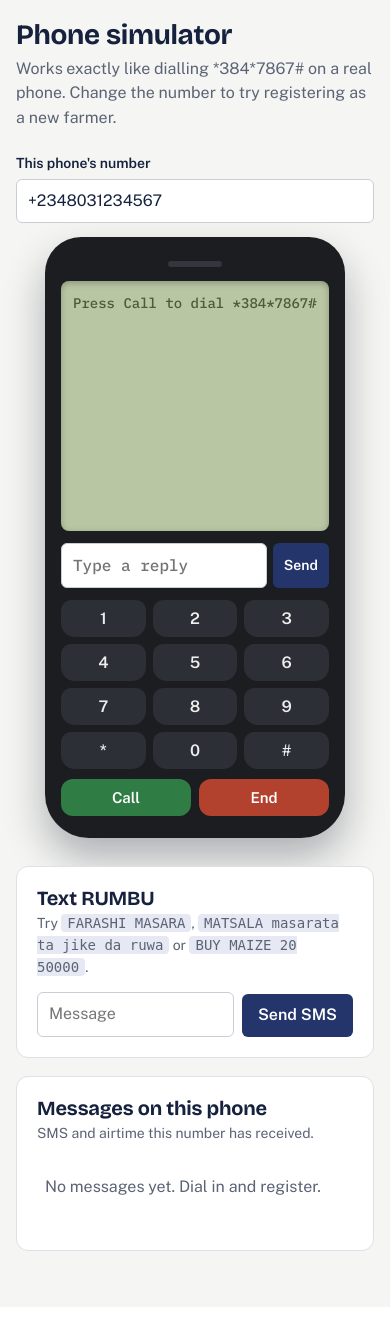
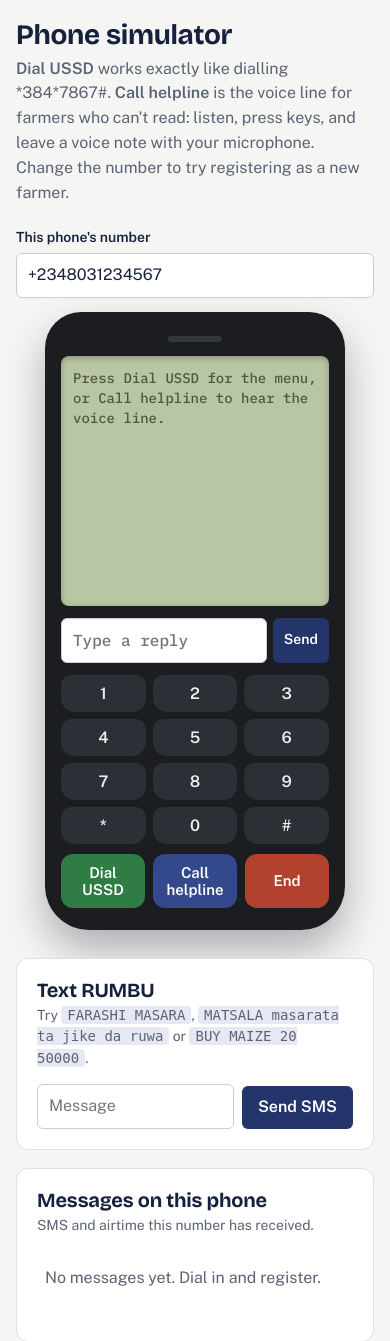
Before and after one commit to Feeyzo/rumbu, a Flask app: page /simulator in a window 390 px wide. Shown: the part 161-1502 px from the top of the page. Before the commit the page ends 1412 px from the top, so only its background shows below. Run offline with Flask 3, Linux system fonts and the light colour scheme; data comes from the database, SQL or seed files in the repository; data that the repository does not hold is empty.

Commit message:
Voice: Hausa prompt recording studio and helpline in the simulator
- Admin Voice prompts page: record, play back, delete and download every
  IVR prompt (Hausa and English) from the browser mic as phone-ready WAV
- Storage tips get their own recorded prompts; prices are read by SMS
- Phone simulator 'Call helpline' runs the real voice XML: plays prompts,
  takes keypresses, records a voice note that reaches Operations

Co-Authored-By: Claude Opus 5.5 <noreply@anthropic.com>
Claude-Session: https://claude.ai/code/session_017e7uCHMMETT31Sxqp3w1K6

```diff
--- a/app.py
+++ b/app.py
@@ -20,7 +20,9 @@ from rumbu.content import CROPS, LGAS, PROBLEMS, crop_name, lga_name, problem_na
 app = Flask(__name__)
 app.secret_key = os.environ.get("SECRET_KEY") or secrets.token_hex(32)
 app.config.update(SESSION_COOKIE_SAMESITE="Lax", SESSION_COOKIE_HTTPONLY=True,
-                  PERMANENT_SESSION_LIFETIME=timedelta(days=7))
+                  PERMANENT_SESSION_LIFETIME=timedelta(days=7), MAX_CONTENT_LENGTH=6 * 1024 * 1024)
+
+RECORDINGS_DIR = os.path.join(app.static_folder, "recordings")
 
 DEMO = os.environ.get("SEED_DEMO", "1") == "1"
 SIMULATOR = os.environ.get("SIMULATOR", "1") == "1"
@@ -352,12 +354,89 @@ def admin_users():
     return render_template("users.html", users=users, farmers=farmers)
 
 
+# ---------- Voice prompt studio ----------
+def _prompt_rows():
+    rows = []
+    for key, p in voice.PROMPTS.items():
+        row = {"key": key, "label": p["label"]}
+        for lang in ("ha", "en"):
+            f = voice.audio_file(key, lang)
+            v = int(os.path.getmtime(os.path.join(voice.AUDIO_DIR, f))) if f else 0
+            row[lang] = {"text": p[lang], "file": f, "v": v}
+        rows.append(row)
+    return rows
+
+
+@app.get("/admin/voice")
+@auth.require("admin")
+def admin_voice():
+    rows = _prompt_rows()
+    done = sum(1 for r in rows if r["ha"]["file"])
+    return render_template("voice.html", rows=rows, done=done)
+
+
+@app.post("/admin/voice/<lang>/<key>")
+@auth.require("admin")
+def admin_voice_save(lang, key):
+    if lang not in ("ha", "en") or key not in voice.PROMPTS:
+        abort(404)
+    for ext in voice.AUDIO_EXTS:  # one recording per prompt
+        old = os.path.join(voice.AUDIO_DIR, f"{lang}_{key}{ext}")
+        if os.path.exists(old):
+            os.remove(old)
+    _save_wav(request.files.get("audio"), voice.AUDIO_DIR, f"{lang}_{key}.wav")
+    return {"ok": True, "url": url_for("static", filename=f"audio/{lang}_{key}.wav")}
+
+
+@app.post("/admin/voice/<lang>/<key>/delete")
+@auth.require("admin")
+def admin_voice_delete(lang, key):
+    f = voice.audio_file(key, lang) if key in voice.PROMPTS and lang in ("ha", "en") else None
+    if f:
+        os.remove(os.path.join(voice.AUDIO_DIR, f))
+    return {"ok": True}
+
+
+@app.get("/admin/voice.zip")
+@auth.require("admin")
+def admin_voice_zip():
+    import zipfile
+    buf = io.BytesIO()
+    with zipfile.ZipFile(buf, "w", zipfile.ZIP_DEFLATED) as z:
+        for name in sorted(os.listdir(voice.AUDIO_DIR)):
+            if name.endswith(voice.AUDIO_EXTS):
+                z.write(os.path.join(voice.AUDIO_DIR, name), f"static/audio/{name}")
+    return Response(buf.getvalue(), mimetype="application/zip",
+                    headers={"Content-Disposition": "attachment; filename=rumbu-voice-prompts.zip"})
+
+
 # ================= Phone simulator (demo) =================
 @app.get("/simulator")
 def simulator():
     if not SIMULATOR:
         abort(404)
     return render_template("simulator.html")
+
+
+def _save_wav(file, folder, name):
+    data = file.read() if file else b""
+    if len(data) < 100 or data[:4] != b"RIFF" or data[8:12] != b"WAVE":
+        abort(400, "That doesn't look like a WAV recording. Record it again.")
+    os.makedirs(folder, exist_ok=True)
+    tmp = os.path.join(folder, name + ".tmp")
+    with open(tmp, "wb") as f:
+        f.write(data)
+    os.replace(tmp, os.path.join(folder, name))
+
+
+@app.post("/simulator/recording")
+def simulator_recording():
+    """Stands in for the recording Africa's Talking would host after a real call."""
+    if not SIMULATOR:
+        abort(404)
+    name = f"sim-{secrets.token_hex(6)}.wav"
+    _save_wav(request.files.get("audio"), RECORDINGS_DIR, name)
+    return {"recordingUrl": public_base() + "static/recordings/" + name}
 
 
 @app.get("/api/messages")
--- /dev/null
+++ b/static/recorder.js
@@ -0,0 +1,47 @@
+// Records from the microphone and returns a small mono 16 kHz WAV file,
+// a format Africa's Talking can <Play> and every browser can play back.
+window.RumbuRecorder = class {
+  async start() {
+    this.stream = await navigator.mediaDevices.getUserMedia({ audio: { channelCount: 1, echoCancellation: true, noiseSuppression: true } });
+    this.chunks = [];
+    this.rec = new MediaRecorder(this.stream);
+    this.rec.ondataavailable = e => e.data.size && this.chunks.push(e.data);
+    this.rec.start();
+    this.started = Date.now();
+  }
+
+  stop() {
+    return new Promise((resolve, reject) => {
+      this.rec.onstop = async () => {
+        this.stream.getTracks().forEach(t => t.stop());
+        try { resolve(await RumbuRecorder.toWav(new Blob(this.chunks, { type: this.rec.mimeType }))); }
+        catch (e) { reject(e); }
+      };
+      this.rec.stop();
+    });
+  }
+
+  static async toWav(blob, rate = 16000) {
+    const ctx = new (window.AudioContext || window.webkitAudioContext)();
+    const decoded = await ctx.decodeAudioData(await blob.arrayBuffer());
+    ctx.close();
+    const off = new OfflineAudioContext(1, Math.max(1, Math.ceil(decoded.duration * rate)), rate);
+    const src = off.createBufferSource();
+    src.buffer = decoded; src.connect(off.destination); src.start();
+    const pcm = (await off.startRendering()).getChannelData(0);
+    // trim leading/trailing silence so prompts start promptly
+    let a = 0, b = pcm.length - 1;
+    while (a < b && Math.abs(pcm[a]) < 0.01) a++;
+    while (b > a && Math.abs(pcm[b]) < 0.01) b--;
+    a = Math.max(0, a - rate * 0.1); b = Math.min(pcm.length - 1, b + rate * 0.2);
+    const data = pcm.subarray(a, b + 1);
+    const buf = new ArrayBuffer(44 + data.length * 2), v = new DataView(buf);
+    const str = (o, s) => [...s].forEach((c, i) => v.setUint8(o + i, c.charCodeAt(0)));
+    str(0, 'RIFF'); v.setUint32(4, 36 + data.length * 2, true); str(8, 'WAVE');
+    str(12, 'fmt '); v.setUint32(16, 16, true); v.setUint16(20, 1, true); v.setUint16(22, 1, true);
+    v.setUint32(24, rate, true); v.setUint32(28, rate * 2, true); v.setUint16(32, 2, true); v.setUint16(34, 16, true);
+    str(36, 'data'); v.setUint32(40, data.length * 2, true);
+    for (let i = 0; i < data.length; i++) v.setInt16(44 + i * 2, Math.max(-1, Math.min(1, data[i])) * 0x7fff, true);
+    return new Blob([buf], { type: 'audio/wav' });
+  }
+};
--- a/static/style.css
+++ b/static/style.css
@@ -128,3 +128,5 @@ audio { height: 32px; max-width: 230px; }
 .demo-accounts button:hover { background: rgba(255,255,255,.2); }
 .demo-accounts small { color: #aeb8da; display: block; }
 @media (max-width: 760px) { .auth { grid-template-columns: 1fr; margin: 16px; } .auth > div { padding: 24px; } }
+
+[hidden] { display: none !important; }
--- a/templates/base.html
+++ b/templates/base.html
@@ -29,6 +29,7 @@
         {% if user.role in ('partner', 'admin') %}<a href="{{ url_for('partner_insights') }}" class="{{ 'on' if ep == 'partner_insights' }}">Insights</a>{% endif %}
         {% if user.role == 'admin' %}
           <a href="{{ url_for('admin_console') }}" class="{{ 'on' if ep == 'admin_console' }}">Operations</a>
+          <a href="{{ url_for('admin_voice') }}" class="{{ 'on' if ep == 'admin_voice' }}">Voice prompts</a>
           <a href="{{ url_for('admin_users') }}" class="{{ 'on' if ep == 'admin_users' }}">People</a>
         {% endif %}
         {% if simulator %}<a href="{{ url_for('simulator') }}" class="{{ 'on' if ep == 'simulator' }}">Phone simulator</a>{% endif %}
--- a/templates/simulator.html
+++ b/templates/simulator.html
@@ -14,7 +14,10 @@
   .pad { display: grid; grid-template-columns: repeat(3, 1fr); gap: 7px; margin-top: 12px; }
   .pad button { background: #2c2f35; color: #eee; border: 0; border-radius: 10px 10px 14px 14px; padding: 9px 0; font: 600 16px var(--body); cursor: pointer; }
   .pad button:hover { background: #3a3e45; }
-  .callrow { display: grid; grid-template-columns: 1fr 1fr; gap: 8px; margin-top: 10px; }
+  .callrow { display: grid; grid-template-columns: 1fr 1fr 1fr; gap: 8px; margin-top: 10px; }
+  .voicecall { background: var(--indigo-2); }
+  .lcd .calling { display: block; font-size: 12px; border-bottom: 1px solid rgba(26,36,16,.35); padding-bottom: 4px; margin-bottom: 8px; }
+  .lcd .rec-dot { color: #a8432f; }
   .callrow button { border: 0; border-radius: 12px; padding: 10px; font: 600 15px var(--body); color: #fff; cursor: pointer; }
   .call { background: #2f7d45; } .hang { background: var(--red); }
   .msg { border-bottom: 1px solid var(--line); padding: 10px 0; }
@@ -26,7 +29,7 @@
 <div class="page-head">
   <div>
     <h1>Phone simulator</h1>
-    <p>Works exactly like dialling {{ ussd_code }} on a real phone. Change the number to try registering as a new farmer.</p>
+    <p><b>Dial USSD</b> works exactly like dialling {{ ussd_code }}. <b>Call helpline</b> is the voice line for farmers who can't read: listen, press keys, and leave a voice note with your microphone. Change the number to try registering as a new farmer.</p>
   </div>
 </div>
 <div class="wrap">
@@ -34,10 +37,10 @@
     <div class="field"><label for="phone">This phone's number</label><input id="phone" value="+2348031234567"></div>
     <div class="handset">
       <div class="ear"></div>
-      <div class="lcd" id="screen" aria-live="polite"><span class="hint">Press Call to dial {{ ussd_code }}</span></div>
+      <div class="lcd" id="screen" aria-live="polite"><span class="hint">Press Dial USSD for the menu, or Call helpline to hear the voice line.</span></div>
       <div class="entry"><input id="reply" placeholder="Type a reply" autocomplete="off" aria-label="Reply"><button class="btn sm" id="send">Send</button></div>
       <div class="pad" id="keys"></div>
-      <div class="callrow"><button class="call" id="call">Call</button><button class="hang" id="hang">End</button></div>
+      <div class="callrow"><button class="call" id="call">Dial USSD</button><button class="voicecall" id="vcall">Call helpline</button><button class="hang" id="hang">End</button></div>
     </div>
   </div>
   <div class="stack">
@@ -55,7 +58,9 @@
 </div>
 {% endblock %}
 {% block scripts %}
+<script src="{{ url_for('static', filename='recorder.js') }}"></script>
 <script>
+const CSRF = {{ csrf | tojson }};
 let session = null, path = [];
 const $ = id => document.getElementById(id);
 const screen = $('screen'), reply = $('reply');
@@ -68,18 +73,21 @@ async function ussd(text) {
   if (t.startsWith('END')) { session = null; path = []; screen.textContent += '\n\n(session ended)'; }
   loadInbox();
 }
-function dial() { session = 'sim-' + Date.now(); path = []; ussd(''); reply.focus(); }
+function dial() { if (call) hangVoice(); session = 'sim-' + Date.now(); path = []; ussd(''); reply.focus(); }
 function send() {
   if (!session || !reply.value.trim()) return;
   path.push(reply.value.trim()); reply.value = ''; ussd(path.join('*'));
 }
 $('call').onclick = dial;
-$('hang').onclick = () => { session = null; path = []; screen.innerHTML = '<span class="hint">Call ended.</span>'; };
+$('hang').onclick = () => {
+  if (call) return hangVoice();
+  session = null; path = []; screen.innerHTML = '<span class="hint">Call ended.</span>';
+};
 $('send').onclick = send;
 reply.addEventListener('keydown', e => { if (e.key === 'Enter') send(); });
 ['1','2','3','4','5','6','7','8','9','*','0','#'].forEach(k => {
   const b = document.createElement('button'); b.type = 'button'; b.textContent = k;
-  b.onclick = () => { reply.value += k; reply.focus(); }; $('keys').appendChild(b);
+  b.onclick = () => { if (call) return voiceKey(k); reply.value += k; reply.focus(); }; $('keys').appendChild(b);
 });
 $('smsform').onsubmit = async e => {
   e.preventDefault();
@@ -93,6 +101,114 @@ async function loadInbox() {
     <div style="white-space:pre-wrap">${esc(m.body)}</div><div class="meta">${esc(m.created_at.replace('T',' ').slice(0,19))}, ${esc(m.status)}</div></div>`).join('')
     || '<p class="empty">No messages yet. Dial in and register.</p>';
 }
+// ---------------- Voice helpline (plays the same XML Africa's Talking would) ----------------
+let call = null, player = null;
+const pathOf = u => { const x = new URL(u, location.href); return x.pathname + x.search; };
+function voiceScreen(html) { screen.innerHTML = `<span class="calling">On call: RUMBU helpline</span>${html}`; }
+
+async function voicePost(url, extra = {}) {
+  const body = new URLSearchParams({ sessionId: call.id, callerNumber: $('phone').value, isActive: '1', ...extra });
+  const xml = await (await fetch(pathOf(url), { method: 'POST', body })).text();
+  if (call) await runXml(xml);
+}
+
+function playNode(n) {
+  return new Promise(done => {
+    if (!call) return done();
+    if (n.tagName === 'Play') {
+      voiceScreen('<span class="hint">Playing recorded prompt…</span>');
+      player = new Audio(pathOf(n.getAttribute('url')));
+      player.onended = player.onerror = () => done();
+      player.play().catch(() => done());
+    } else {  // <Say>: not recorded yet, show the script for as long as it would take to say
+      const text = n.textContent;
+      voiceScreen(esc(text) + '\n\n<span class="hint">(Not recorded yet. Record it in Voice prompts.)</span>');
+      player = { pause: () => { clearTimeout(t); done(); } };
+      const t = setTimeout(done, Math.min(9000, 1200 + text.length * 45));
+    }
+  });
+}
+
+async function runXml(xml) {
+  const doc = new DOMParser().parseFromString(xml, 'application/xml');
+  for (const n of [...doc.documentElement.children]) {
+    if (!call) return;
+    if (n.tagName === 'Say' || n.tagName === 'Play') await playNode(n);
+    else if (n.tagName === 'GetDigits') {
+      call.wait = { cb: n.getAttribute('callbackUrl'), num: +n.getAttribute('numDigits') || 1, finish: n.getAttribute('finishOnKey') || '#' };
+      call.digits = '';
+      for (const c of n.children) { if (!call || !call.wait) return; await playNode(c); }
+      if (call && call.wait) voiceScreen('<span class="hint">Press a key on the keypad.</span>');
+      return;
+    } else if (n.tagName === 'Record') return startVoiceNote(n);
+  }
+  if (call) await hangVoice('The helpline ended the call.');
+}
+
+function voiceKey(k) {
+  if (call.recording) { if (k === '#') stopVoiceNote(); return; }
+  if (!call.wait) return;
+  if (player) player.pause();          // pressing a key interrupts the prompt, like a real line
+  if (k !== call.wait.finish) call.digits += k;
+  if (k === call.wait.finish || call.digits.length >= call.wait.num) {
+    const { cb } = call.wait; call.wait = null;
+    voiceScreen(`You pressed ${esc(call.digits || k)}`);
+    voicePost(cb, { dtmfDigits: call.digits });
+  }
+}
+
+function beep() {
+  try {
+    const ctx = new AudioContext(), o = ctx.createOscillator(), g = ctx.createGain();
+    o.frequency.value = 880; g.gain.value = 0.15; o.connect(g); g.connect(ctx.destination);
+    o.start(); o.stop(ctx.currentTime + 0.35); setTimeout(() => ctx.close(), 600);
+  } catch (e) {}
+}
+
+async function startVoiceNote(n) {
+  const max = (+n.getAttribute('maxLength') || 60) * 1000;
+  try {
+    beep();
+    const r = new RumbuRecorder(); await r.start();
+    call.recording = { r, cb: n.getAttribute('callbackUrl'), timer: setTimeout(stopVoiceNote, max) };
+    voiceScreen('<span class="rec-dot">●</span> Recording. Describe the problem, then press # on the keypad.');
+  } catch (e) {
+    voiceScreen('Allow microphone access in your browser to leave a voice note.');
+  }
+}
+
+async function stopVoiceNote() {
+  const rec = call && call.recording; if (!rec) return;
+  call.recording = null; clearTimeout(rec.timer);
+  voiceScreen('Sending your voice note…');
+  try {
+    const wav = await rec.r.stop();
+    const fd = new FormData(); fd.append('audio', wav, 'note.wav'); fd.append('csrf', CSRF);
+    const res = await fetch('/simulator/recording', { method: 'POST', body: fd });
+    const { recordingUrl } = await res.json();
+    await voicePost(rec.cb, { recordingUrl });
+  } catch (e) { voiceScreen("The voice note didn't upload. Try the call again."); }
+}
+
+async function hangVoice(msg = 'Call ended.') {
+  if (!call) return;
+  const id = call.id;
+  if (player) player.pause();
+  if (call.recording) { clearTimeout(call.recording.timer); call.recording.r.stop().catch(() => {}); }
+  call = null;
+  screen.innerHTML = `<span class="hint">${esc(msg)}</span>`;
+  fetch('/voice', { method: 'POST', body: new URLSearchParams({ sessionId: id, callerNumber: $('phone').value, isActive: '0', durationInSeconds: '30' }) });
+  loadInbox();
+}
+
+$('vcall').onclick = () => {
+  if (call) return;
+  session = null; path = [];
+  call = { id: 'call-' + Date.now() };
+  voiceScreen('Ringing…');
+  setTimeout(() => call && voicePost('/voice'), 700);
+};
+
 $('phone').onchange = loadInbox;
 loadInbox(); setInterval(loadInbox, 4000);
 </script>
```
Also changed, not shown: rumbu/voice.py (+45 -15 lines), templates/voice.html (added, +111 -0 lines), tests/test_flows.py (+51 -0 lines), README.md, 1 other file.
